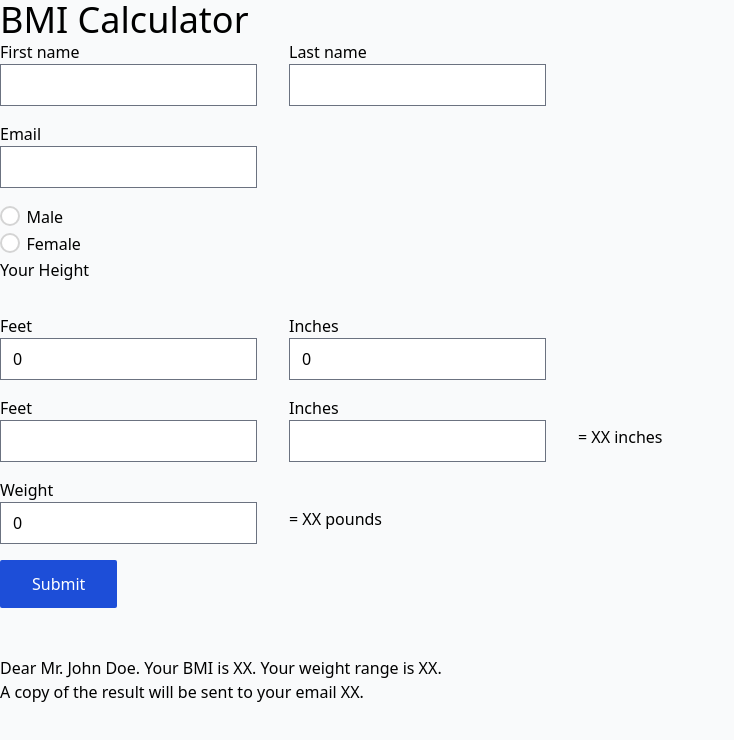
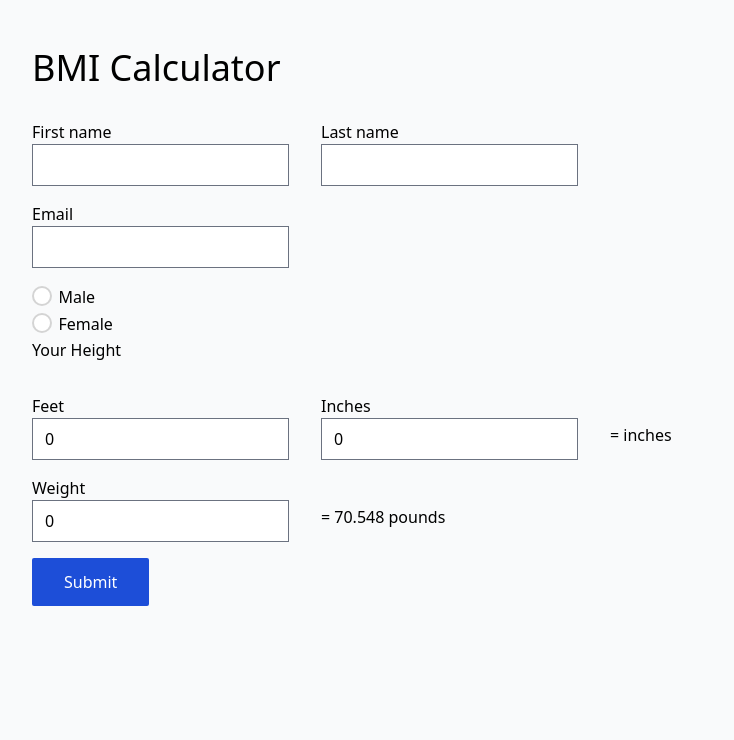
Before and after one commit to touhidrahman/learn-bmi-calculator, an Angular app: page / in a window 1280 px wide. Shown: the top 740 px of the page, without its empty margins (0-734 px from the left). Built offline with nearby package versions, Linux system fonts and the light colour scheme.

Commit message:
Improve bmi calculator

```diff
--- a/src/app/app.component.html
+++ b/src/app/app.component.html
@@ -1,12 +1,6 @@
-<h1 class="text-4xl">BMI Calculator</h1>
 
-<app-bmi-form></app-bmi-form>
+<main class="px-8 py-12">
+  <h1 class="text-4xl mb-8">BMI Calculator</h1>
 
-<section class="mt-12">
-  <p>
-    Dear Mr. John Doe. Your BMI is XX. Your weight range is XX.
-  </p>
-  <p>
-    A copy of the result will be sent to your email XX.
-  </p>
-</section>
+  <app-bmi-form></app-bmi-form>
+</main>
--- a/src/app/components/bmi-form/bmi-form.component.html
+++ b/src/app/components/bmi-form/bmi-form.component.html
@@ -10,7 +10,7 @@
     <div class="mb-4">
       <div class="flex flex-col">
         <label for>Last name</label>
-        <input class type="text"  formControlName="lastName">
+        <input class type="text" formControlName="lastName">
       </div>
     </div>
   </div>
@@ -68,23 +68,9 @@
         <input class type="number" formControlName="inches">
       </div>
     </div>
-  </div>
 
-  <div class="flex gap-8">
-    <div class="mb-4">
-      <div class="flex flex-col">
-        <label for>Feet</label>
-        <input class type="number" name id>
-      </div>
-    </div>
-    <div class="mb-4">
-      <div class="flex flex-col">
-        <label for>Inches</label>
-        <input class type="number" name id>
-      </div>
-    </div>
     <div class="flex items-center">
-      = XX inches
+      = {{ totalInches$ | async }} inches
     </div>
   </div>
 
@@ -96,12 +82,24 @@
       </div>
     </div>
     <div class="flex items-center">
-      = XX pounds
+      = {{ kg | kgToPound | number }} pounds
     </div>
   </div>
 
   <div class>
     <button
+      (click)="showScore()"
       class="py-3 px-8 rounded-sm bg-blue-700 text-white hover:bg-blue-600">Submit</button>
   </div>
 </form>
+
+<section *ngIf="isScoreDisplayed" class="mt-12">
+  <p>
+    Dear {{ bmiForm.get('gender')?.value == 'Male' ? 'Mr.' : 'Ms.' }}
+    {{ bmiForm.get('firstName')?.value + ' ' + bmiForm.get('lastName')?.value }},
+    Your BMI is {{ bmi }}. Your weight range is XX.
+  </p>
+  <p>
+    A copy of the result will be sent to your email XX.
+  </p>
+</section>
--- a/src/app/components/bmi-form/bmi-form.component.ts
+++ b/src/app/components/bmi-form/bmi-form.component.ts
@@ -1,5 +1,6 @@
-import { Component } from '@angular/core';
+import { Component, EventEmitter, Output } from '@angular/core';
 import { FormControl, FormGroup, Validators } from '@angular/forms';
+import { Observable, combineLatest, map, tap } from 'rxjs';
 
 @Component({
   selector: 'app-bmi-form',
@@ -7,6 +8,14 @@ import { FormControl, FormGroup, Validators } from '@angular/forms';
   styleUrls: ['./bmi-form.component.scss']
 })
 export class BmiFormComponent {
+
+  // TODO: fix
+  kg = 32
+  feetValue = 3
+  inchValue = 7
+  bmi = 0
+
+  isScoreDisplayed = false;
 
   bmiForm = new FormGroup({
     firstName: new FormControl<string>('', [Validators.required]),
@@ -18,5 +27,31 @@ export class BmiFormComponent {
     weight: new FormControl<number>(0, [Validators.required, Validators.max(200), Validators.min(30)]),
   })
 
-  constructor() {}
+  totalInches$: Observable<number> = this.convertToInches()
+
+  constructor() {
+
+    // this.bmiForm.valueChanges.pipe().subscribe({
+    //   next: (value) => console.log(value)
+    // })
+  }
+
+  convertToInches(): Observable<number> {
+    return combineLatest({
+      // TODO: fix
+      feet: this.bmiForm.get('feet')?.valueChanges as any,
+      inches: this.bmiForm.get('inches')?.valueChanges as any,
+    }).pipe(
+      tap((value) => console.log('TCL: value', value)), // TODO: remove
+      map(({ feet, inches }) => this.getTotalInches(feet as number, inches as number))
+    )
+  }
+
+  showScore(): void {
+    this.isScoreDisplayed = true;
+  }
+
+  private getTotalInches(feet: number, inches: number): number {
+    return feet * 12 + inches
+  }
 }
--- /dev/null
+++ b/src/app/pipes/feet-to-inches.pipe.ts
@@ -0,0 +1,12 @@
+import { Pipe, PipeTransform } from '@angular/core';
+
+@Pipe({
+  name: 'feetToInches'
+})
+export class FeetToInchesPipe implements PipeTransform {
+
+  transform(value: number): number {
+    return value * 12;
+  }
+
+}
--- /dev/null
+++ b/src/app/pipes/kg-to-pound.pipe.ts
@@ -0,0 +1,12 @@
+import { Pipe, PipeTransform } from '@angular/core';
+
+@Pipe({
+  name: 'kgToPound'
+})
+export class KgToPoundPipe implements PipeTransform {
+
+  transform(value: number): number {
+    return value * 2.204623;
+  }
+
+}
```
Also changed, not shown: src/app/app.module.ts (+10 -2 lines), 2 other files (tests, documents, lock files or other folders).
